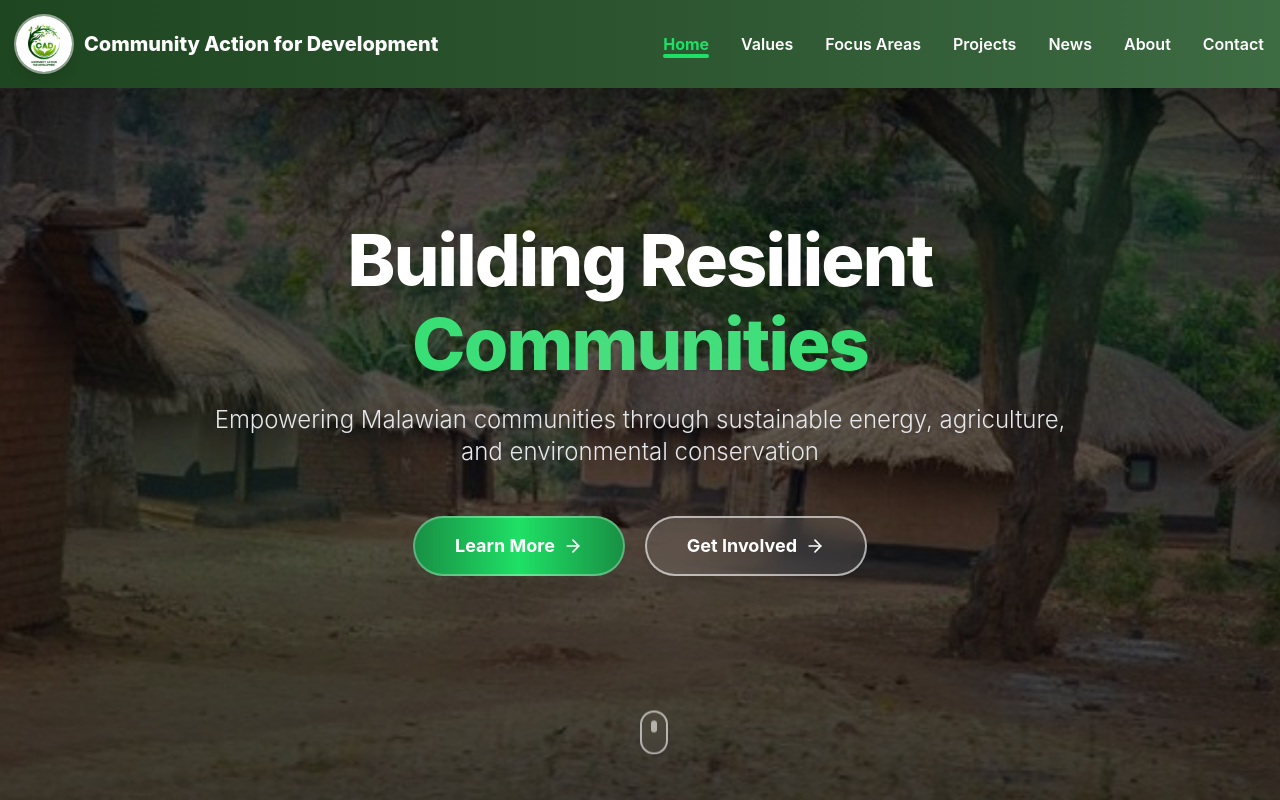
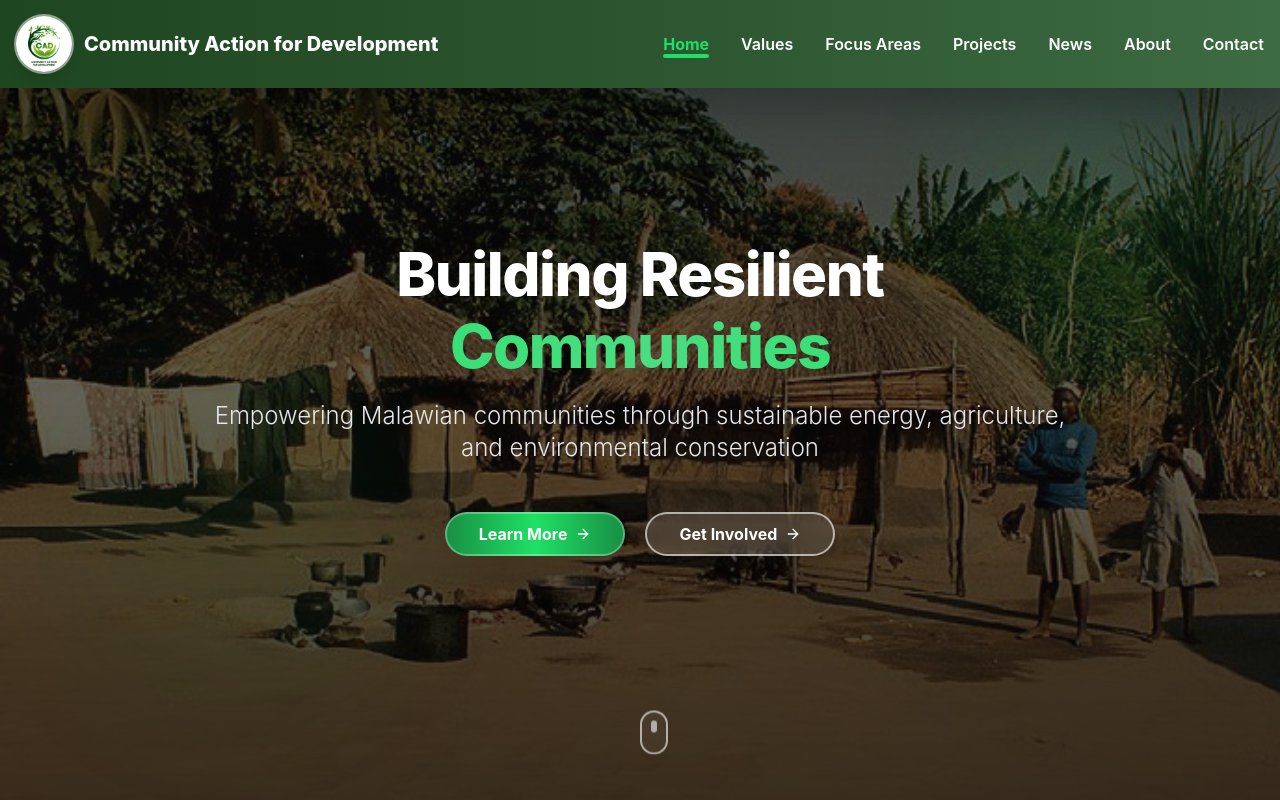
Before and after one commit to Chimbayo/NGO_website, a React (Vite) app: page / in a window 1280 px wide. Shown: the top 800 px of the page. Built offline with nearby package versions, Linux system fonts and the light colour scheme.

Commit message:
slide showing images on hero section

```diff
--- a/src/components/Hero.jsx
+++ b/src/components/Hero.jsx
@@ -1,7 +1,19 @@
 import { ArrowRight } from 'lucide-react'
 import { Button } from './ui/button'
+import { useState, useEffect } from 'react'
 
 const Hero = () => {
+  const [currentImageIndex, setCurrentImageIndex] = useState(0)
+  const images = ['/home.jpeg', '/slide.jpeg', '/slide1.jpg']
+
+  useEffect(() => {
+    const interval = setInterval(() => {
+      setCurrentImageIndex((prevIndex) => (prevIndex + 1) % images.length)
+    }, 5000) // Change image every 5 seconds
+
+    return () => clearInterval(interval)
+  }, [])
+
   const handleLearnMore = (e) => {
     e.preventDefault()
     const valuesSection = document.querySelector('#values')
@@ -19,20 +31,32 @@ const Hero = () => {
   return (
     <section
       id="home"
-      className="relative min-h-screen flex items-center justify-center bg-cover bg-center bg-no-repeat bg-fixed"
-      style={{ backgroundImage: 'url(/home.jpeg)' }}
+      className="relative min-h-screen flex items-center justify-center overflow-hidden"
     >
+      {/* Sliding Background Images */}
+      {images.map((image, index) => (
+        <div
+          key={image}
+          className="absolute inset-0 bg-cover bg-center bg-no-repeat transition-opacity duration-1000"
+          style={{
+            backgroundImage: `url(${image})`,
+            opacity: currentImageIndex === index ? 1 : 0,
+            zIndex: currentImageIndex === index ? 1 : 0
+          }}
+        />
+      ))}
+
       {/* Enhanced Overlay with gradient */}
-      <div className="absolute inset-0 bg-gradient-to-b from-black/70 via-black/60 to-black/75" />
+      <div className="absolute inset-0 bg-gradient-to-b from-black/70 via-black/60 to-black/75 z-[2]" />
 
       {/* Decorative Elements */}
-      <div className="absolute top-20 right-10 w-72 h-72 bg-accent/10 rounded-full blur-3xl animate-pulse" />
-      <div className="absolute bottom-20 left-10 w-96 h-96 bg-primary/10 rounded-full blur-3xl animate-pulse" style={{ animationDelay: '1s' }} />
+      <div className="absolute top-20 right-10 w-72 h-72 bg-accent/10 rounded-full blur-3xl animate-pulse z-[3]" />
+      <div className="absolute bottom-20 left-10 w-96 h-96 bg-primary/10 rounded-full blur-3xl animate-pulse z-[3]" style={{ animationDelay: '1s' }} />
 
       {/* Content */}
-      <div className="relative z-10 container mx-auto px-4 text-center text-white">
+      <div className="relative z-[10] container mx-auto px-4 text-center text-white">
         <div className="max-w-5xl mx-auto space-y-6 animate-fade-in-up">
-          <h1 className="text-3xl sm:text-4xl md:text-5xl lg:text-6xl xl:text-7xl font-extrabold leading-[1.15] text-balance">
+          <h1 className="text-2xl sm:text-3xl md:text-4xl lg:text-5xl xl:text-6xl font-extrabold leading-[1.15] text-balance">
             Building Resilient
             <span className="block bg-gradient-to-r from-accent via-green-400 to-accent bg-clip-text text-transparent mt-3">
               Communities
@@ -45,31 +69,31 @@ const Hero = () => {
 
           <div className="flex flex-col sm:flex-row gap-5 justify-center pt-6">
             <Button
-              size="lg"
+              size="default"
               onClick={handleLearnMore}
-              className="group bg-gradient-to-r from-primary via-accent to-primary bg-size-200 hover:bg-pos-100 text-white font-bold text-base sm:text-lg px-8 sm:px-10 py-6 sm:py-7 rounded-full shadow-2xl hover:shadow-accent/50 transition-all duration-500 hover:scale-105 border-2 border-white/30"
+              className="group bg-gradient-to-r from-primary via-accent to-primary bg-size-200 hover:bg-pos-100 text-white font-bold text-sm sm:text-base px-6 sm:px-8 py-4 sm:py-5 rounded-full shadow-2xl hover:shadow-accent/50 transition-all duration-500 hover:scale-105 border-2 border-white/30"
             >
               Learn More
-              <ArrowRight className="ml-2 h-5 w-5 group-hover:translate-x-1 transition-transform" />
+              <ArrowRight className="ml-2 h-4 w-4 group-hover:translate-x-1 transition-transform" />
             </Button>
             <Button
-              size="lg"
+              size="default"
               variant="outline"
               onClick={(e) => {
                 e.preventDefault()
                 document.querySelector('#contact')?.scrollIntoView({ behavior: 'smooth' })
               }}
-              className="group bg-white/10 backdrop-blur-md border-2 border-white/60 text-white hover:bg-white hover:text-primary font-bold text-base sm:text-lg px-8 sm:px-10 py-6 sm:py-7 rounded-full shadow-xl transition-all duration-300 hover:scale-105"
+              className="group bg-white/10 backdrop-blur-md border-2 border-white/60 text-white hover:bg-white hover:text-primary font-bold text-sm sm:text-base px-6 sm:px-8 py-4 sm:py-5 rounded-full shadow-xl transition-all duration-300 hover:scale-105"
             >
               Get Involved
-              <ArrowRight className="ml-2 h-5 w-5 group-hover:translate-x-1 transition-transform" />
+              <ArrowRight className="ml-2 h-4 w-4 group-hover:translate-x-1 transition-transform" />
             </Button>
           </div>
         </div>
       </div>
 
       {/* Enhanced Scroll Indicator */}
-      <div className="absolute bottom-10 left-1/2 transform -translate-x-1/2 animate-bounce">
+      <div className="absolute bottom-10 left-1/2 transform -translate-x-1/2 animate-bounce z-[10]">
         <div className="w-7 h-11 border-2 border-white/60 rounded-full flex items-start justify-center p-2 backdrop-blur-sm bg-white/5">
           <div className="w-1.5 h-3 bg-white/70 rounded-full animate-pulse" />
         </div>
```
Also changed, not shown: public/slide.jpeg (added), public/slide1.jpg (added).
